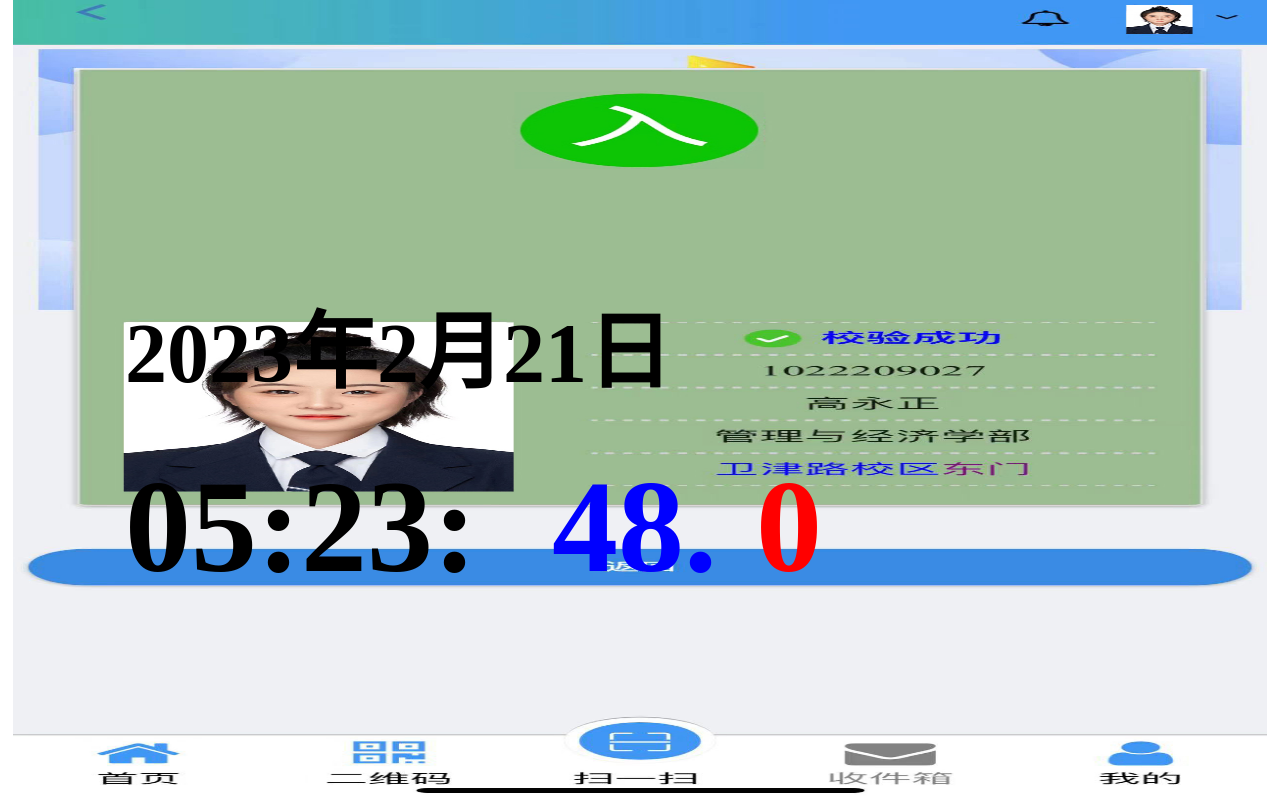
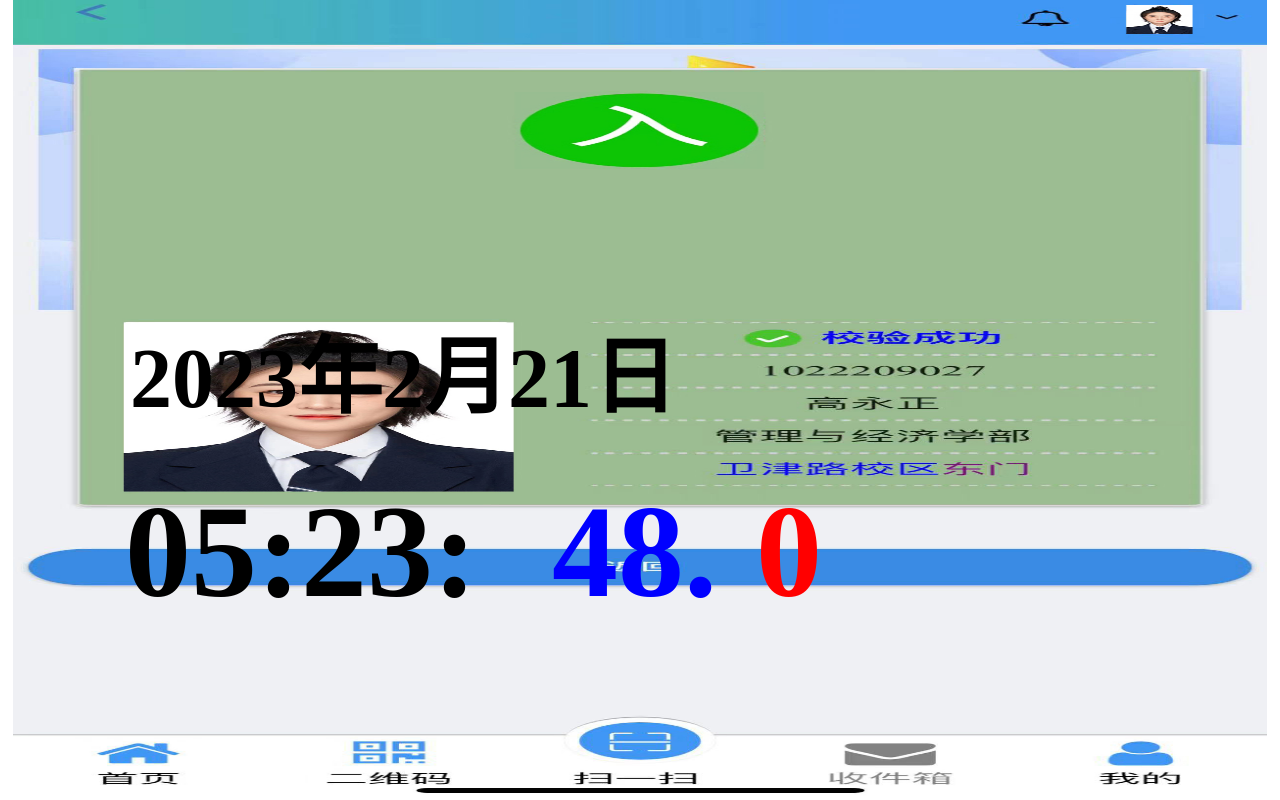
Before and after one commit to yanchenyuxia/wangqijinxiao, a plain HTML site: page index.html in a window 1280 px wide. Drawn offline with Linux system fonts and the light colour scheme.

Commit message:
Update index.html

```diff
--- a/index.html
+++ b/index.html
@@ -38,10 +38,10 @@
 <body>
 <div style="WIDTH: 90%; HEIGHT: 95%;">
 	<img src="come.jpg" style= "width:98%;height:100%;position:absolute;top:0;bottom:0;left:0;right:0;margin:auto;z-index:-1">
-	<div id ="year" style="font-size:84px;font-weight:bold;position:absolute;left:125px;top:285px;"></div>
-	<div id ="hour" style="font-size:132px;font-weight:bolder;position:absolute;left:125px;top:450px;"></div>
-	<div id ="seconds" style="font-size:132px;font-weight:bold;color:blue;position:absolute;left:552px;top:450px;"></div>
-	<div id ="milseconds" style="font-size:132px;font-weight:bold;color:red;position:absolute;left:756px;top:450px;"></div>
+	<div id ="year" style="font-size:84px;font-weight:bold;position:absolute;left:130px;top:310px;"></div>
+	<div id ="hour" style="font-size:132px;font-weight:bolder;position:absolute;left:125px;top:475px;"></div>
+	<div id ="seconds" style="font-size:132px;font-weight:bold;color:blue;position:absolute;left:552px;top:475px;"></div>
+	<div id ="milseconds" style="font-size:132px;font-weight:bold;color:red;position:absolute;left:756px;top:475px;"></div>
 <!-- <div style="width:100%;height:100%;position:absolute;top:0;bottom:0;left:0;right:0;margin:auto;><img src="come.jpg" style="width:300px;border:0px;" /></div> -->
 </div>
 </body></html>
```
